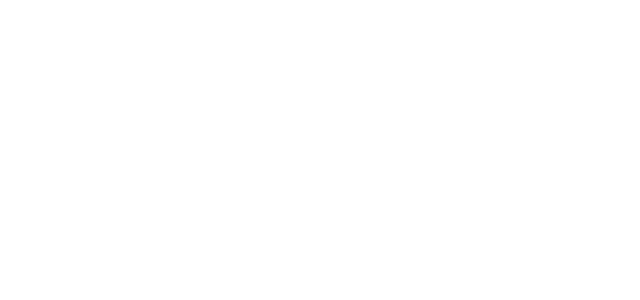
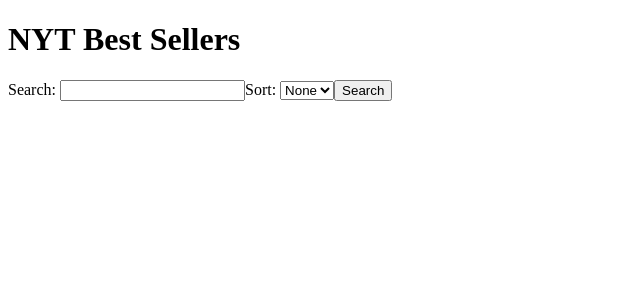
Before and after one commit to aniledev/nyt-client, a React (Create React App) app: page / in a window 1280 px wide. Shown: the top 300 px of the page, without its empty margins (0-640 px from the left). Built offline with nearby package versions, Linux system fonts and the light colour scheme.

Commit message:
feat: display list of books and form in render; attach onChange listeners for updating the state

```diff
--- a/src/Components/App.js
+++ b/src/Components/App.js
@@ -1,8 +1,73 @@
 import "../Styles/App.css";
+import Book from "./Book";
 
 // this function will contain a form to capture user input
-function App() {
-  return <div className="App"></div>;
+import React, { Component } from "react";
+
+export default class App extends Component {
+  // set up initial state in the constructor
+  constructor(props) {
+    super(props);
+    this.state = {
+      books: [],
+      search: "",
+      sort: "",
+      error: null,
+    };
+  }
+
+  // create methods to update the state
+  setSearch(search) {
+    this.setState({
+      search,
+    });
+  }
+
+  setSort(sort) {
+    this.setState({
+      sort,
+    });
+  }
+
+  render() {
+    //map over all the books
+    const books = this.state.books.map((book, i) => {
+      return <Book {...book} key={i} />; // what is the spread operator doing here?????
+    });
+
+    return (
+      <main className="App">
+        <h1>NYT Best Sellers</h1>
+        <div className="search">
+          <form onSubmit={(e) => this.handleSubmit(e)}>
+            {/* on submit of the form call the handleSubmit function*/}
+            <label htmlFor="search">Search: </label>
+            <input
+              type="text"
+              id="search"
+              name="search"
+              value={this.state.search}
+              // on change of the input box call the setSearch function with a parameter of the selected value
+              onChange={(e) => this.setSearch(e.target.value)}
+            />
+            <label htmlFor="sort">Sort: </label>
+            <select
+              id="sort"
+              name="sort"
+              // on chnage of the select call the setSort function with a parameter of the selected value
+              onChange={(e) => this.setSort(e.target.value)}
+            >
+              <option value="">None</option>
+              <option value="title">Title</option>
+              <option value="rank">Rank</option>
+            </select>
+            <button type="submit">Search</button>
+          </form>
+          {/* if an error occurs, render it here */}
+          <div className="App_error">{this.state.error}</div>
+        </div>
+        {books}
+      </main>
+    );
+  }
 }
-
-export default App;
```
Also changed, not shown: src/Styles/Book.css (added).
